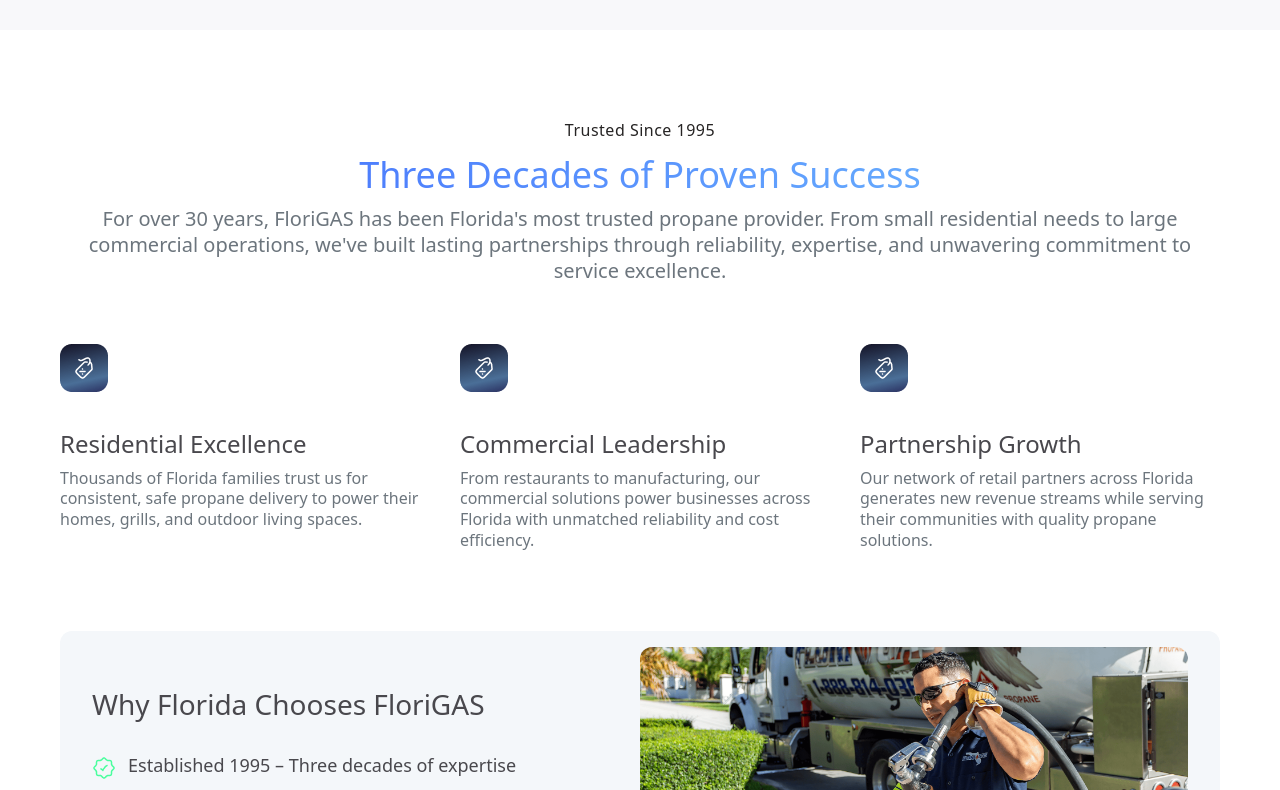
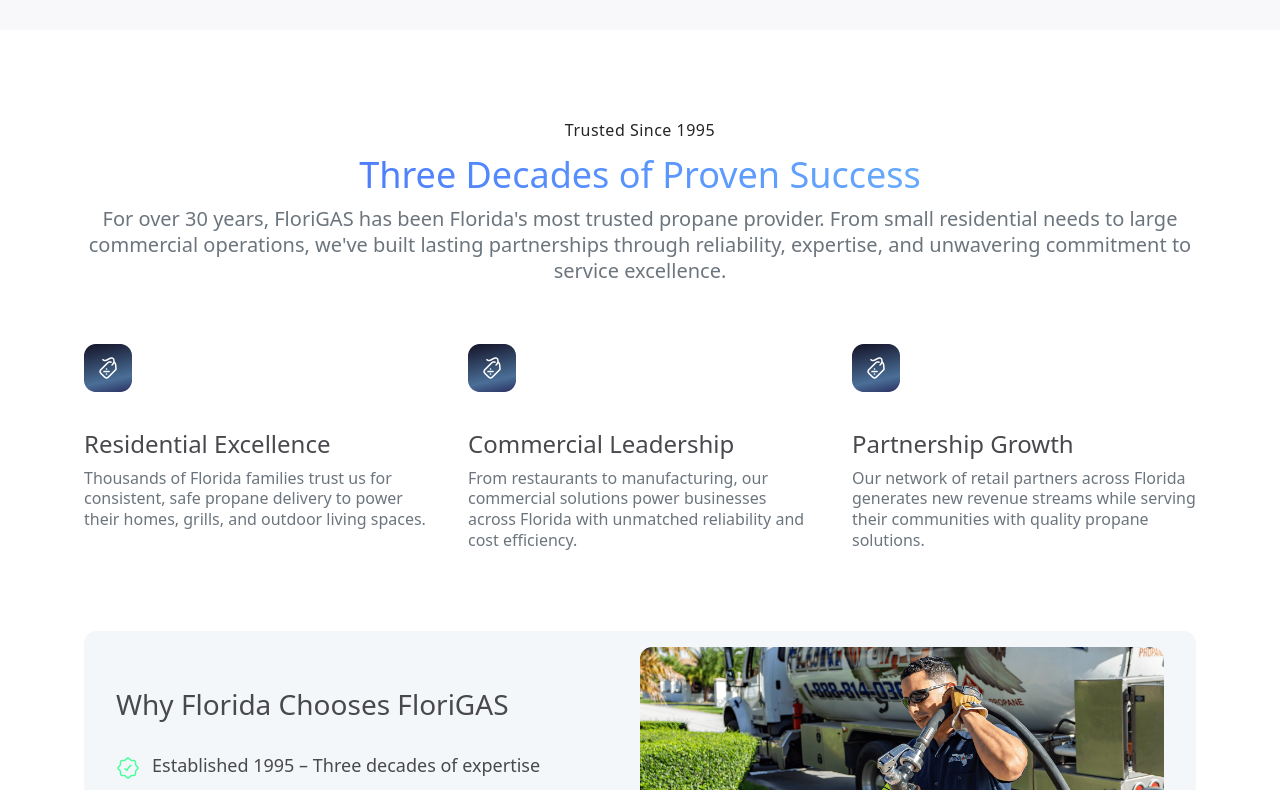
Before and after one commit to khurram-irshad/floris-gas, a Next.js app: page /case-studies in a window 1280 px wide. Shown: the part 630-1420 px from the top of the page. Built offline with nearby package versions, Linux system fonts and the light colour scheme.

Commit message:
fixed minor bug

```diff
--- a/src/components/sections/ThreeDecadesSection.css
+++ b/src/components/sections/ThreeDecadesSection.css
@@ -4,7 +4,7 @@
 }
 
 .three-decades-container {
-  max-width: 1200px;
+  width: 90%;
   margin: 0 auto;
   padding: 0 20px;
 }
```
